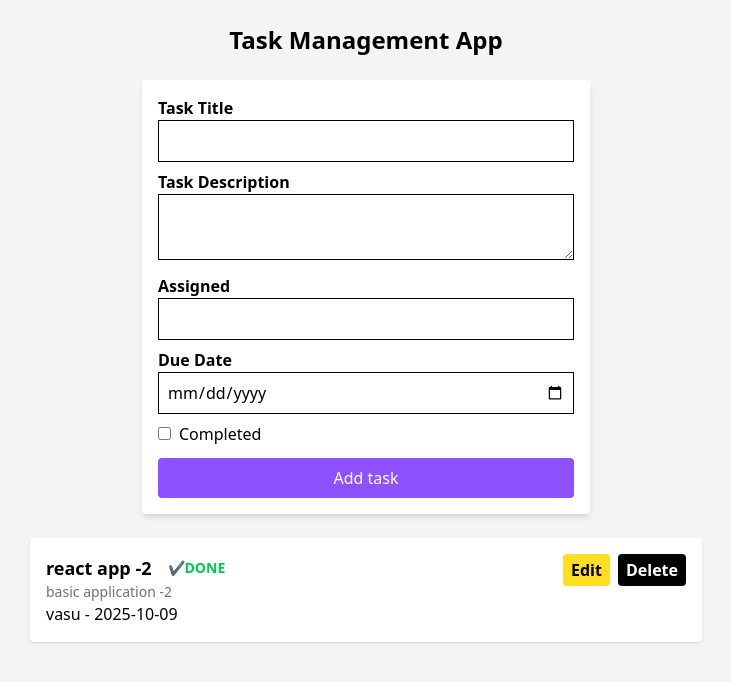
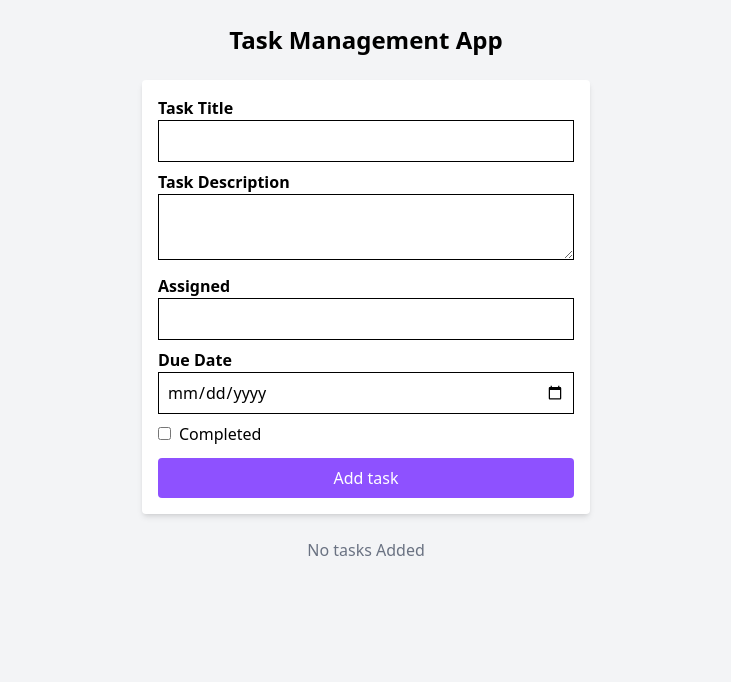
Before and after one commit to Vasuki-84/Task-Management-App, a React app in the folder react-task-app/: page / in a window 1280 px wide. Shown: the top 682 px of the page, without its empty margins (274-1005 px from the left). Built offline with nearby package versions, Linux system fonts and the light colour scheme; data requests are answered from the project's data file; the HTML template or start-up script is replaced by a standard one.

Commit message:
added delete function

```diff
--- a/react-task-app/db.json
+++ b/react-task-app/db.json
@@ -1,12 +1,3 @@
 {
-  "tasks": [
-    {
-      "id": "a187",
-      "title": "react app -2",
-      "description": "basic application -2",
-      "assignment": "vasu",
-      "dueDate": "2025-10-09",
-      "isCompleted": true
-    }
-  ]
+  "tasks": []
 }
--- a/react-task-app/src/App.jsx
+++ b/react-task-app/src/App.jsx
@@ -51,11 +51,11 @@ function App() {
 
     if (task.id) {
       // update logic
-       axios.put(`${API}/${task.id}`, task).then(() => {
+      axios.put(`${API}/${task.id}`, task).then(() => {
         alert("Task Updated");
         getTasks();
         clearForm();
-      })
+      });
     } else {
       // create task  using rest operator & takes shallow copy
       const newTask = { ...task };
@@ -68,10 +68,17 @@ function App() {
   };
 
   // update task
-   const updateTask = (data) => {
-      setTask(data);
-  }
+  const updateTask = (data) => {
+    setTask(data);
+  };
 
+  // delete task
+  const deleteTask = (id) => {
+    axios.delete(`${API}/${id}`).then(() => {
+      alert("Task Deleted");
+      getTasks();
+    });
+  };
 
   return (
     <div className="p-6 bg-gray-100 min-h-screen">
@@ -134,9 +141,6 @@ function App() {
         </button>
       </form>
 
-
-
-
       {/* Added tasks in UI */}
       <div className="mt-6 max-w-2xl mx-auto">
         {tasks.length === 0 ? (
@@ -162,10 +166,13 @@ function App() {
 
               {/* edit / delete button */}
               <div className="space-x-2">
-                <button className="bg-yellow-300 text-black px-2 py-1 font-semibold rounded"  onClick={() => updateTask(data)}>
+                <button
+                  className="bg-yellow-300 text-black px-2 py-1 font-semibold rounded"
+                  onClick={() => updateTask(data)}
+                >
                   Edit
                 </button>
-                <button className="bg-black text-white px-2 py-1 font-semibold rounded ">
+                <button className="bg-black text-white px-2 py-1 font-semibold rounded "  onClick={() => deleteTask(data.id)}>
                   Delete
                 </button>
               </div>
@@ -174,7 +181,6 @@ function App() {
         )}
       </div>
     </div>
-
   );
 }
 
```
